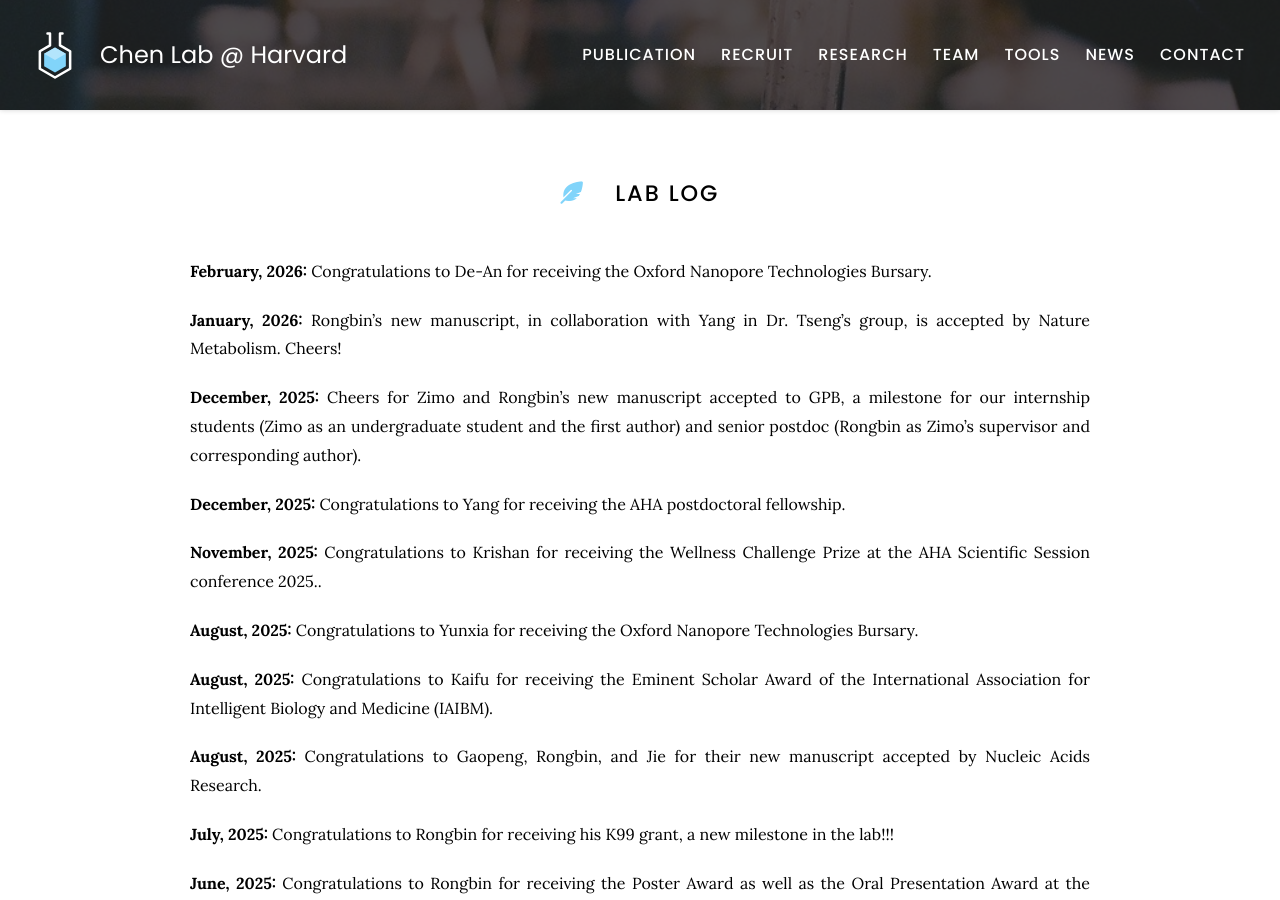
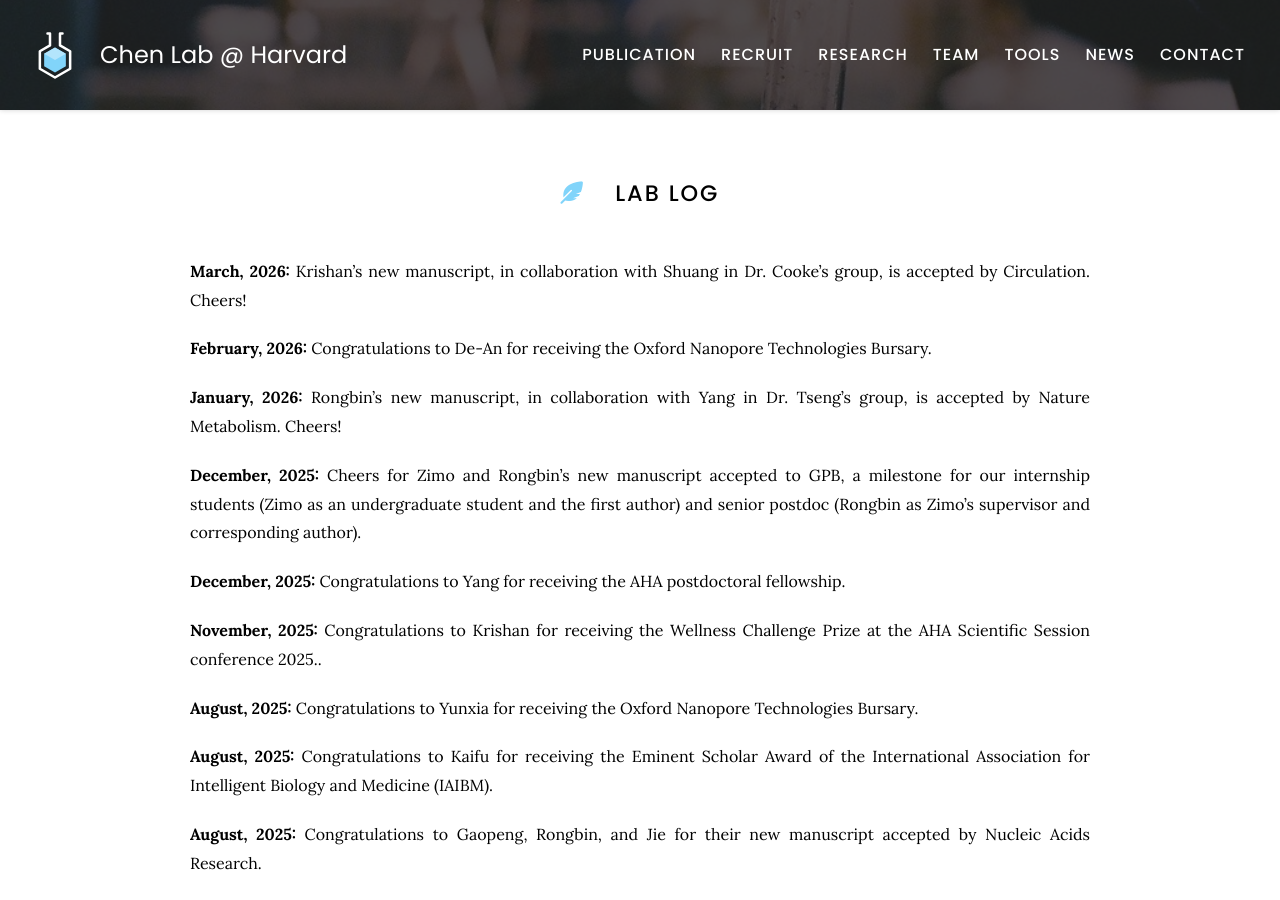
Before and after one commit to kaifuchenlab/kaifuchenlab.github.io, a Jekyll site: the page built from 7.news/index.md, in a window 1280 px wide and 900 px high. Built offline with Jekyll 4.4.1, drawn with Linux system fonts in a browser that asks for light colours.

Commit message:
Update index.md

```diff
--- a/7.news/index.md
+++ b/7.news/index.md
@@ -6,6 +6,9 @@ nav:
 ---
 
 # <i class="fas fa-feather-alt"></i> Lab log
+
+**March, 2026:**
+Krishan's new manuscript, in collaboration with Shuang in Dr. Cooke's group, is accepted by Circulation. Cheers!
 
 **February, 2026:**
 Congratulations to De-An for receiving the Oxford Nanopore Technologies Bursary.
```
